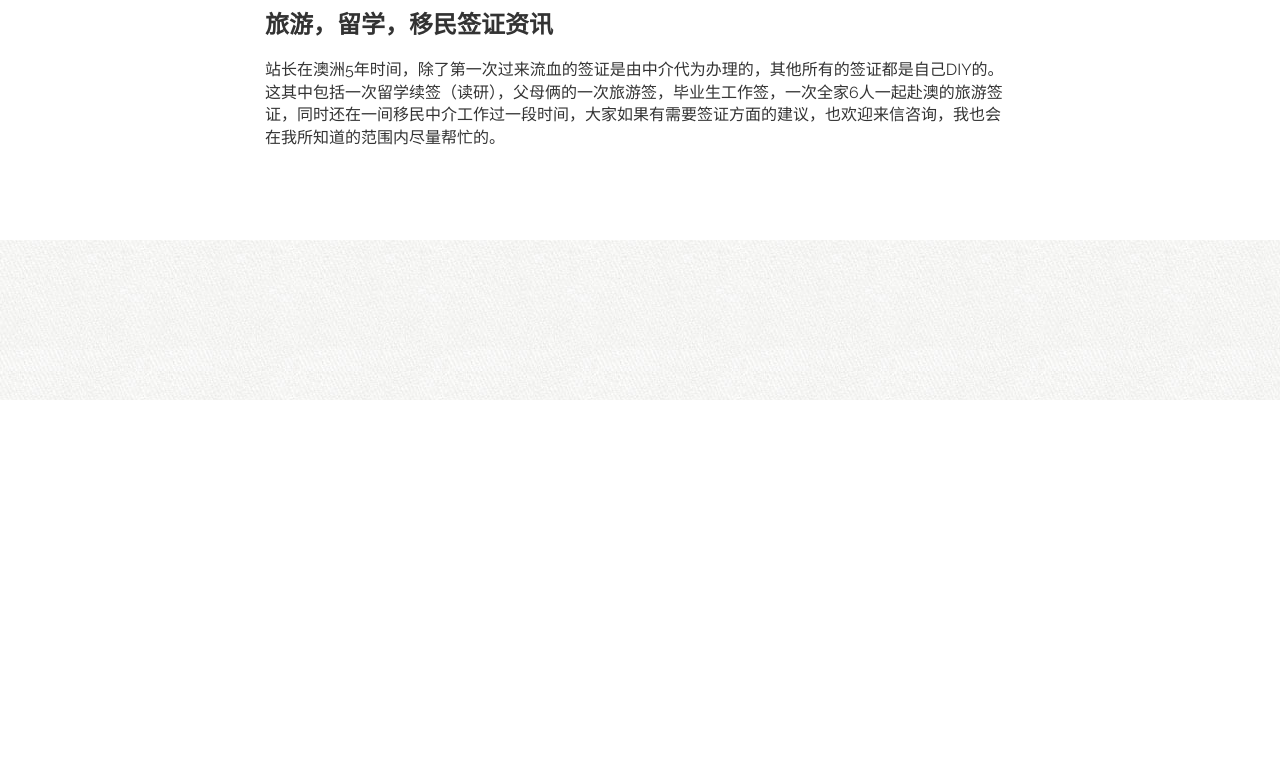
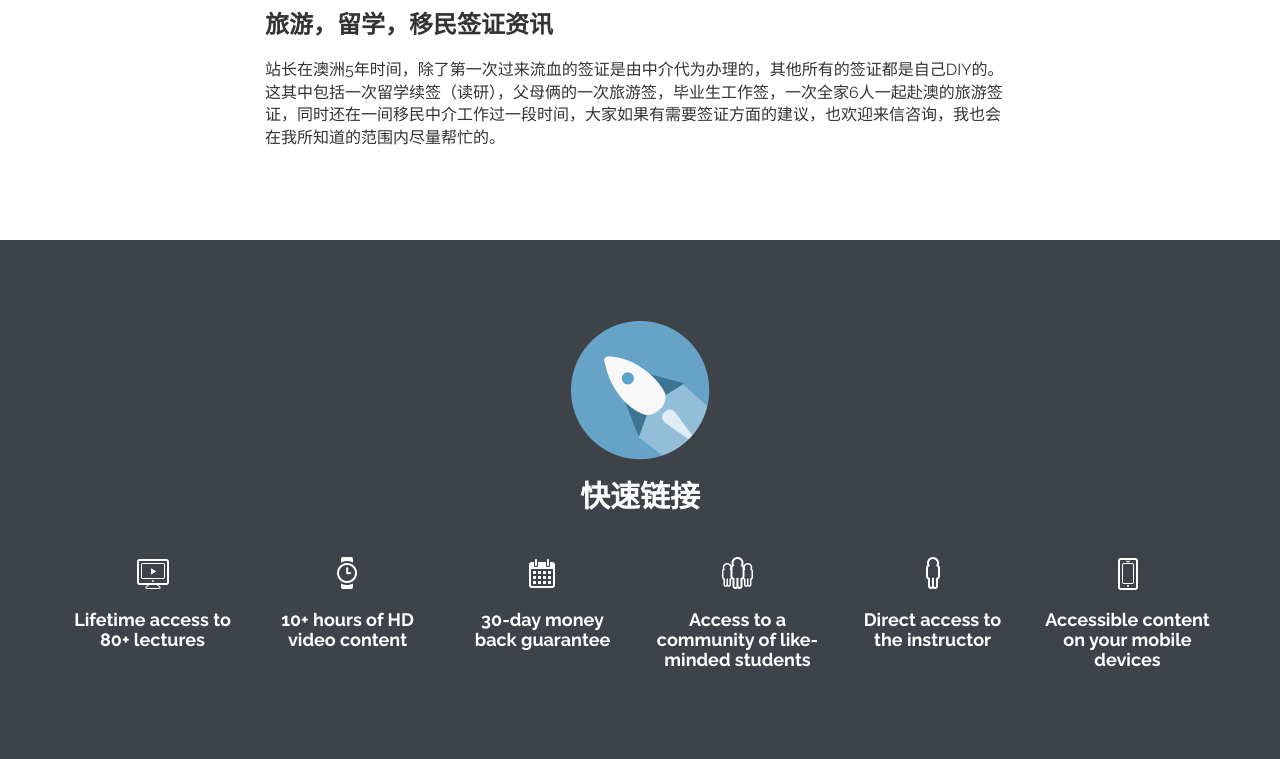
Before and after one commit to qiuxan/studying_boostrap_to_wordpress, a PHP site: page / in a window 1280 px wide. Shown: the part 1417-2176 px from the top of the page. Before the commit the page ends 1817 px from the top, so only its background shows below. Run offline with PHP 8.4, Linux system fonts and the light colour scheme; some libraries are stand-ins or nearby versions.

Commit message:
use of constom icon

```diff
--- a/assets/css/custom.css
+++ b/assets/css/custom.css
@@ -131,3 +131,26 @@ section h2 {
 #our-advantage{
 	background:white;
 }
+
+#quick-link{
+	background: #3e4249;
+	text-align: center;
+	color: white;
+}
+
+
+/*===custom icon sprites	===*/
+
+i.ci {
+	display: inline-block;
+	height: 40px;
+	width: 40px;
+	background: url('../img/icon-sprite.png') no-repeat;
+}
+
+.ci.ci-computer 	{ background-position: 0 0; }
+.ci.ci-watch		{ background-position: -40px 0; }
+.ci.ci-calendar		{ background-position: -80px 0; }
+.ci.ci-community	{ background-position: -120px 0; }
+.ci.ci-instructor	{ background-position: -160px 0; }
+.ci.ci-device		{ background-position: -200px 0; }
--- a/index.html
+++ b/index.html
@@ -137,7 +137,51 @@
 	</section> <!--ouradvantage-->
 
 
-	<section ></section>
+	<section id="quick-link">
+		<div class="container">
+
+			<div class="section-header">
+				<img src="assets/img/icon-rocket.png" alt="Rocket">
+				<h2>快速链接</h2>
+
+			</div> <!--end section header-->
+			<div class="row">
+
+				<div class="col-sm-2">
+					<i class="ci ci-computer"></i> <!--font awesome-->
+					<h4>Lifetime access to 80+ lectures</h4>
+				</div><!-- end col -->
+
+				<div class="col-sm-2">
+					<i class="ci ci-watch"></i>
+					<h4>10+ hours of HD video content</h4>
+				</div><!-- end col -->
+
+				<div class="col-sm-2">
+					<i class="ci ci-calendar"></i>
+					<h4>30-day money back guarantee</h4>
+				</div><!-- end col -->
+
+				<div class="col-sm-2">
+					<i class="ci ci-community"></i>
+					<h4>Access to a community of like-minded students</h4>
+				</div><!-- end col -->
+
+				<div class="col-sm-2">
+					<i class="ci ci-instructor"></i>
+					<h4>Direct access to the instructor</h4>
+				</div><!-- end col -->
+
+				<div class="col-sm-2">
+					<i class="ci ci-device"></i>
+					<h4>Accessible content on your mobile devices</h4>
+				</div><!-- end col -->
+
+
+			</div> <!--row-->
+
+		</div> <!--container end-->
+	</section>	<!--end quicklink-->
 	<footer></footer>
 
 
```
